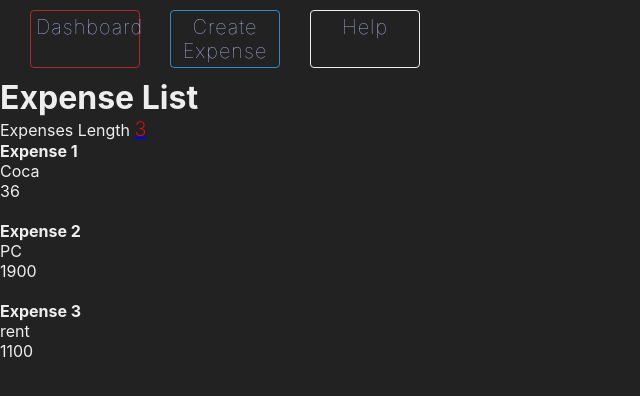
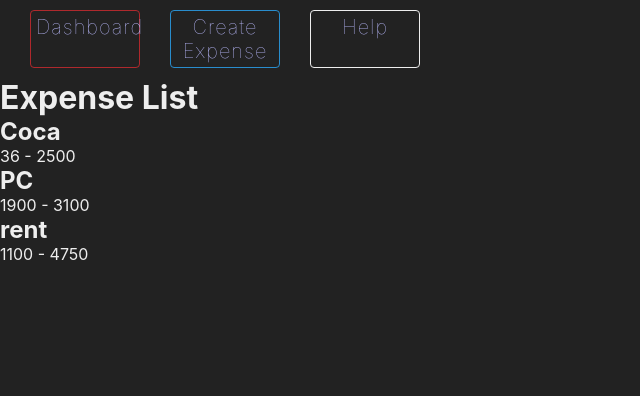
Before and after one commit to bel7aG/ExpensifyApplication, a React (Create React App) app: page / in a window 1280 px wide. Shown: the top 396 px of the page, without its empty margins (0-640 px from the left). Built offline with nearby package versions, Linux system fonts and the light colour scheme.

Commit message:
Rendering the state usning connect from redux

```diff
--- a/src/actions/expenses/expenses.js
+++ b/src/actions/expenses/expenses.js
@@ -5,7 +5,7 @@ export const addExpense = ({
   description = '',
   notes = '',
   amount = 0,
-  createAt = 0
+  createdAt = 0
 }) => ({
   type: 'ADD_EXPENSE',
   expense: {
@@ -13,7 +13,7 @@ export const addExpense = ({
     description,
     notes,
     amount,
-    createAt
+    createdAt
   }
 });
 
--- a/src/components/ExpenseDashboard/ExpenseDashboard.js
+++ b/src/components/ExpenseDashboard/ExpenseDashboard.js
@@ -1,5 +1,6 @@
 import React from 'react';
 import ExpenseList from '../ExpenseList';
+import ExpenseListItem from '../ExpenseListItem';
 
 export default () => (
   <div>
--- a/src/components/ExpenseList/ExpenseList.js
+++ b/src/components/ExpenseList/ExpenseList.js
@@ -1,21 +1,17 @@
 import React from 'react';
 import { connect } from 'react-redux';
+import ExpenseListItem from '../ExpenseListItem';
 
 const ExpenseList = (props) => {
     let i = 1;
     return (
       <div>
         <h1>Expense List</h1>
-        <p>Expenses Length <span>{props.expenses.length}</span></p>
-        {props.expenses.map((expense) => (
-          <div>
-            <h4>Expense {i++}</h4>
-            <p>{expense.description}</p>
-            <p>{expense.amount}</p>
-            <p>{expense.createdAt}</p>
-            <br />
-          </div>
-        ))}
+        {props.expenses.length && (
+          props.expenses.map((expense) => (
+            <ExpenseListItem key={expense.id} {...expense}/>
+          ))
+        )}
       </div>
     );
 };
--- /dev/null
+++ b/src/components/ExpenseListItem/ExpenseListItem.js
@@ -0,0 +1,10 @@
+import React from 'react';
+
+const ExpenseListItem = ({ description, amount, createdAt }) => (
+  <div>
+    <h2>{description}</h2>
+    <p>{amount} - {createdAt}</p>
+  </div>
+);
+
+export default ExpenseListItem;
--- /dev/null
+++ b/src/components/ExpenseListItem/index.js
@@ -0,0 +1,3 @@
+import ExpenseListItem from './ExpenseListItem';
+
+export default ExpenseListItem;
```
Also changed, not shown: 1 other file (tests, documents, lock files or other folders).
